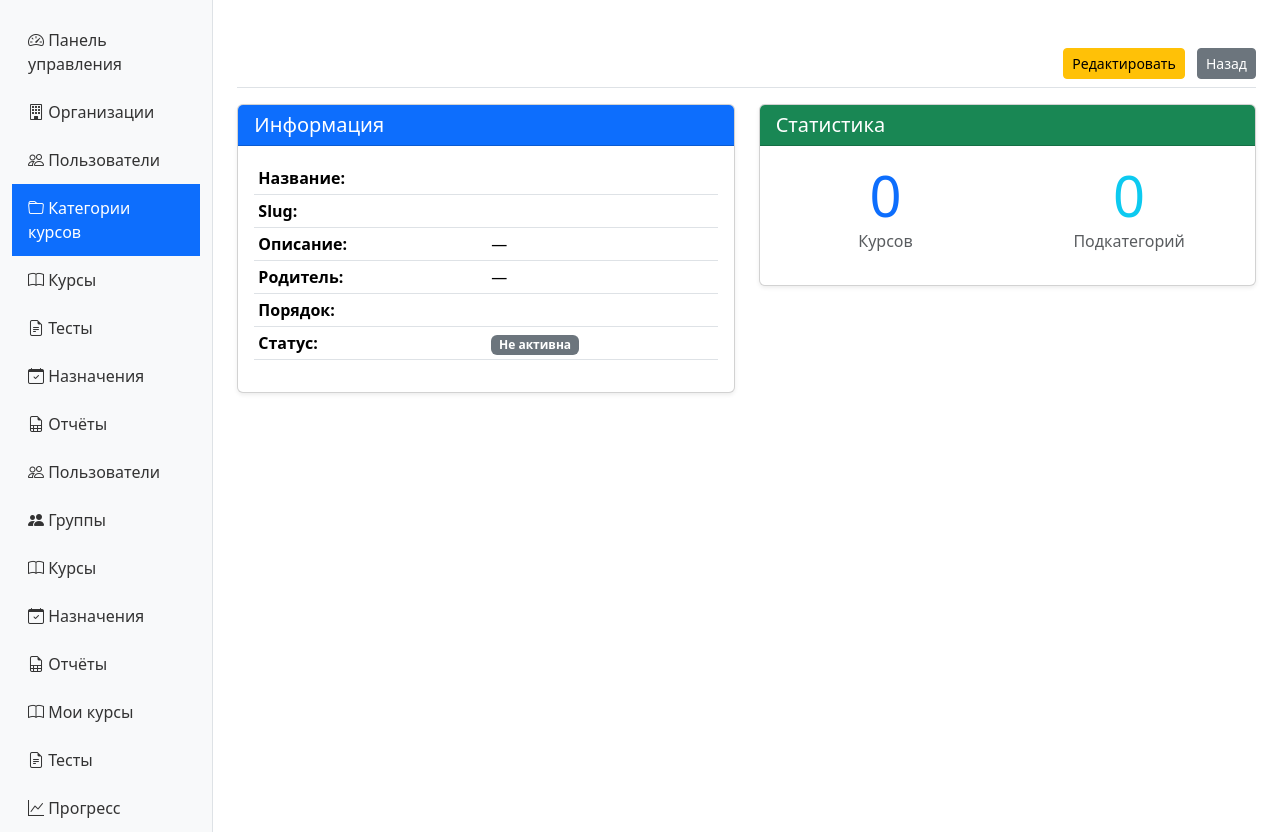
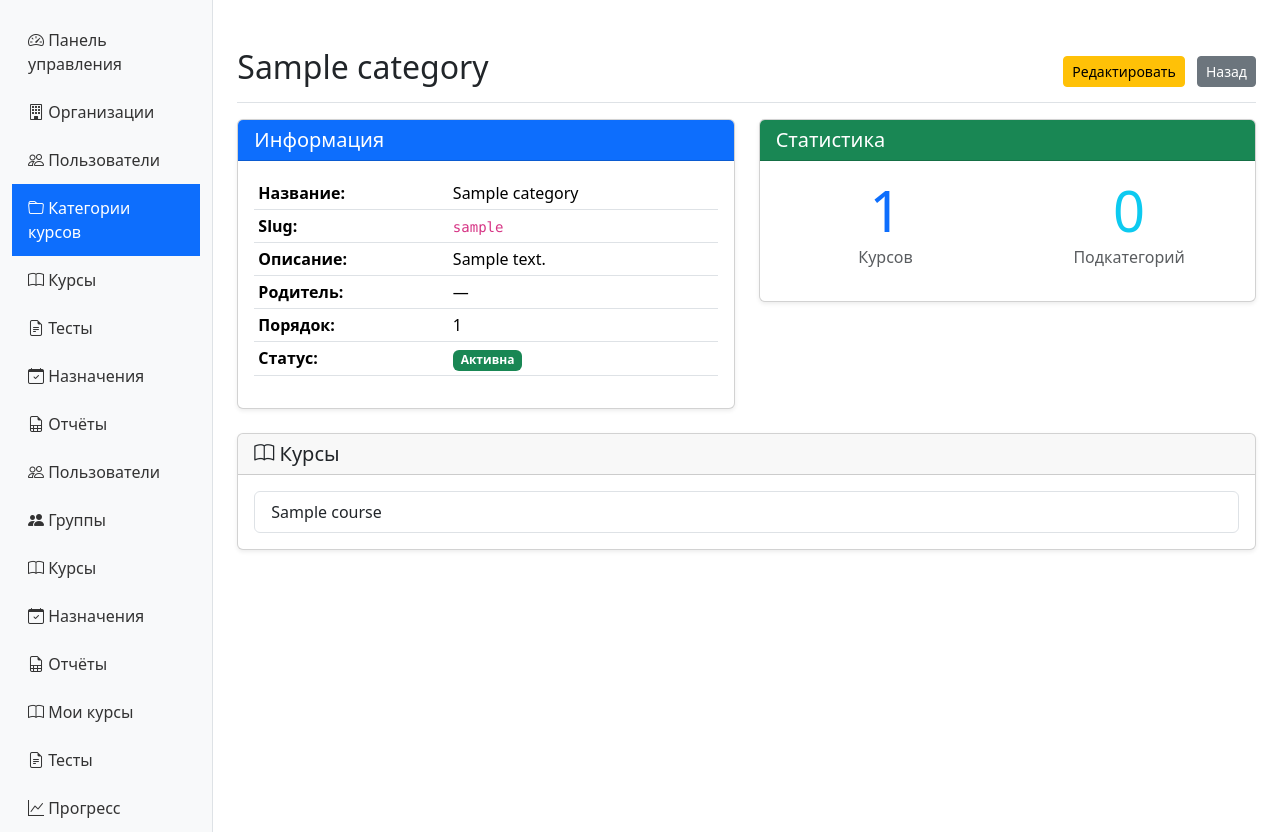
Before and after one commit to mirivlad/loles, a Laravel app: page /admin/course-categories/1 in a window 1280 px wide. Shown: the part 56-888 px from the top of the page. Run offline with Laravel 12, Linux system fonts and the light colour scheme; a user stored in the database is signed in; data comes from the database, SQL or seed files in the repository; tables that the repository leaves empty hold one stand-in row (values such as "Sample post").

Commit message:
Fix: Изменено $category на $courseCategory для соответствия route model binding
Co-authored-by: Qwen-Coder <qwen-coder@alibabacloud.com>

```diff
--- a/app/Http/Controllers/Admin/CourseCategoryController.php
+++ b/app/Http/Controllers/Admin/CourseCategoryController.php
@@ -56,25 +56,25 @@ class CourseCategoryController extends Controller
             ->with('success', 'Категория успешно создана.');
     }
 
-    public function show(CourseCategory $category)
+    public function show(CourseCategory $courseCategory)
     {
-        Gate::authorize('view', $category);
+        Gate::authorize('view', $courseCategory);
 
-        $category->load(['parent', 'children', 'courses']);
+        $courseCategory->load(['parent', 'children', 'courses']);
 
-        return view('admin.course-categories.show', compact('category'));
+        return view('admin.course-categories.show', compact('courseCategory'));
     }
 
-    public function edit(CourseCategory $category)
+    public function edit(CourseCategory $courseCategory)
     {
-        Gate::authorize('update', $category);
+        Gate::authorize('update', $courseCategory);
 
         $parentCategories = CourseCategory::whereNull('parent_id')
-            ->where('id', '!=', $category->id)
+            ->where('id', '!=', $courseCategory->id)
             ->orderBy('name')
             ->get();
 
-        return view('admin.course-categories.edit', compact('category', 'parentCategories'));
+        return view('admin.course-categories.edit', compact('courseCategory', 'parentCategories'));
     }
 
     public function update(Request $request, CourseCategory $category)
--- a/resources/views/admin/course-categories/show.blade.php
+++ b/resources/views/admin/course-categories/show.blade.php
@@ -1,14 +1,14 @@
 @extends('layouts.app')
-@section('title', $category->name)
+@section('title', $courseCategory->name)
 @section('content')
 <div class="container-fluid">
     <div class="row">
         <nav class="col-md-3 col-lg-2 d-md-block sidebar"><div class="position-sticky pt-3">@include('partials._sidebar')</div></nav>
         <main class="col-md-9 ms-sm-auto col-lg-10 px-md-4 main-content">
             <div class="d-flex justify-content-between align-items-center pt-3 pb-2 mb-3 border-bottom">
-                <h1 class="h2">{{ $category->name }}</h1>
+                <h1 class="h2">{{ $courseCategory->name }}</h1>
                 <div>
-                    @can('update', $category)<a href="{{ route('admin.course-categories.edit', $category) }}" class="btn btn-warning btn-sm me-2">Редактировать</a>@endcan
+                    @can('update', $courseCategory)<a href="{{ route('admin.course-categories.edit', $courseCategory) }}" class="btn btn-warning btn-sm me-2">Редактировать</a>@endcan
                     <a href="{{ route('admin.course-categories.index') }}" class="btn btn-secondary btn-sm">Назад</a>
                 </div>
             </div>
@@ -18,12 +18,12 @@
                         <div class="card-header bg-primary text-white"><h5 class="mb-0">Информация</h5></div>
                         <div class="card-body">
                             <table class="table table-sm">
-                                <tr><th>Название:</th><td>{{ $category->name }}</td></tr>
-                                <tr><th>Slug:</th><td><code>{{ $category->slug }}</code></td></tr>
-                                <tr><th>Описание:</th><td>{{ $category->description ?? '—' }}</td></tr>
-                                <tr><th>Родитель:</th><td>{{ $category->parent?->name ?? '—' }}</td></tr>
-                                <tr><th>Порядок:</th><td>{{ $category->sort_order }}</td></tr>
-                                <tr><th>Статус:</th><td>@if($category->is_active)<span class="badge bg-success">Активна</span>@else<span class="badge bg-secondary">Не активна</span>@endif</td></tr>
+                                <tr><th>Название:</th><td>{{ $courseCategory->name }}</td></tr>
+                                <tr><th>Slug:</th><td><code>{{ $courseCategory->slug }}</code></td></tr>
+                                <tr><th>Описание:</th><td>{{ $courseCategory->description ?? '—' }}</td></tr>
+                                <tr><th>Родитель:</th><td>{{ $courseCategory->parent?->name ?? '—' }}</td></tr>
+                                <tr><th>Порядок:</th><td>{{ $courseCategory->sort_order }}</td></tr>
+                                <tr><th>Статус:</th><td>@if($courseCategory->is_active)<span class="badge bg-success">Активна</span>@else<span class="badge bg-secondary">Не активна</span>@endif</td></tr>
                             </table>
                         </div>
                     </div>
@@ -34,11 +34,11 @@
                         <div class="card-body">
                             <div class="row text-center">
                                 <div class="col-6 mb-3">
-                                    <div class="display-4 text-primary">{{ $category->courses->count() }}</div>
+                                    <div class="display-4 text-primary">{{ $courseCategory->courses->count() }}</div>
                                     <div class="text-muted">Курсов</div>
                                 </div>
                                 <div class="col-6 mb-3">
-                                    <div class="display-4 text-info">{{ $category->children->count() }}</div>
+                                    <div class="display-4 text-info">{{ $courseCategory->children->count() }}</div>
                                     <div class="text-muted">Подкатегорий</div>
                                 </div>
                             </div>
@@ -46,14 +46,14 @@
                     </div>
                 </div>
             </div>
-            @if($category->children->count() > 0)
+            @if($courseCategory->children->count() > 0)
             <div class="row">
                 <div class="col-12">
                     <div class="card shadow-sm">
                         <div class="card-header"><h5 class="mb-0"><i class="bi bi-folder"></i> Подкатегории</h5></div>
                         <div class="card-body">
                             <ul class="list-group">
-                                @foreach($category->children as $child)
+                                @foreach($courseCategory->children as $child)
                                 <li class="list-group-item d-flex justify-content-between align-items-center">
                                     <a href="{{ route('admin.course-categories.show', $child) }}">{{ $child->name }}</a>
                                     <span class="badge bg-secondary">{{ $child->courses_count }} курсов</span>
@@ -65,19 +65,19 @@
                 </div>
             </div>
             @endif
-            @if($category->courses->count() > 0)
+            @if($courseCategory->courses->count() > 0)
             <div class="row">
                 <div class="col-12">
                     <div class="card shadow-sm">
                         <div class="card-header"><h5 class="mb-0"><i class="bi bi-book"></i> Курсы</h5></div>
                         <div class="card-body">
                             <ul class="list-group">
-                                @foreach($category->courses->take(10) as $course)
+                                @foreach($courseCategory->courses->take(10) as $course)
                                 <li class="list-group-item">{{ $course->title }}</li>
                                 @endforeach
                             </ul>
-                            @if($category->courses->count() > 10)
-                            <div class="mt-2 text-muted small">+ ещё {{ $category->courses->count() - 10 }} курсов</div>
+                            @if($courseCategory->courses->count() > 10)
+                            <div class="mt-2 text-muted small">+ ещё {{ $courseCategory->courses->count() - 10 }} курсов</div>
                             @endif
                         </div>
                     </div>
```
Also changed, not shown: resources/views/admin/course-categories/edit.blade.php (+10 -10 lines).
